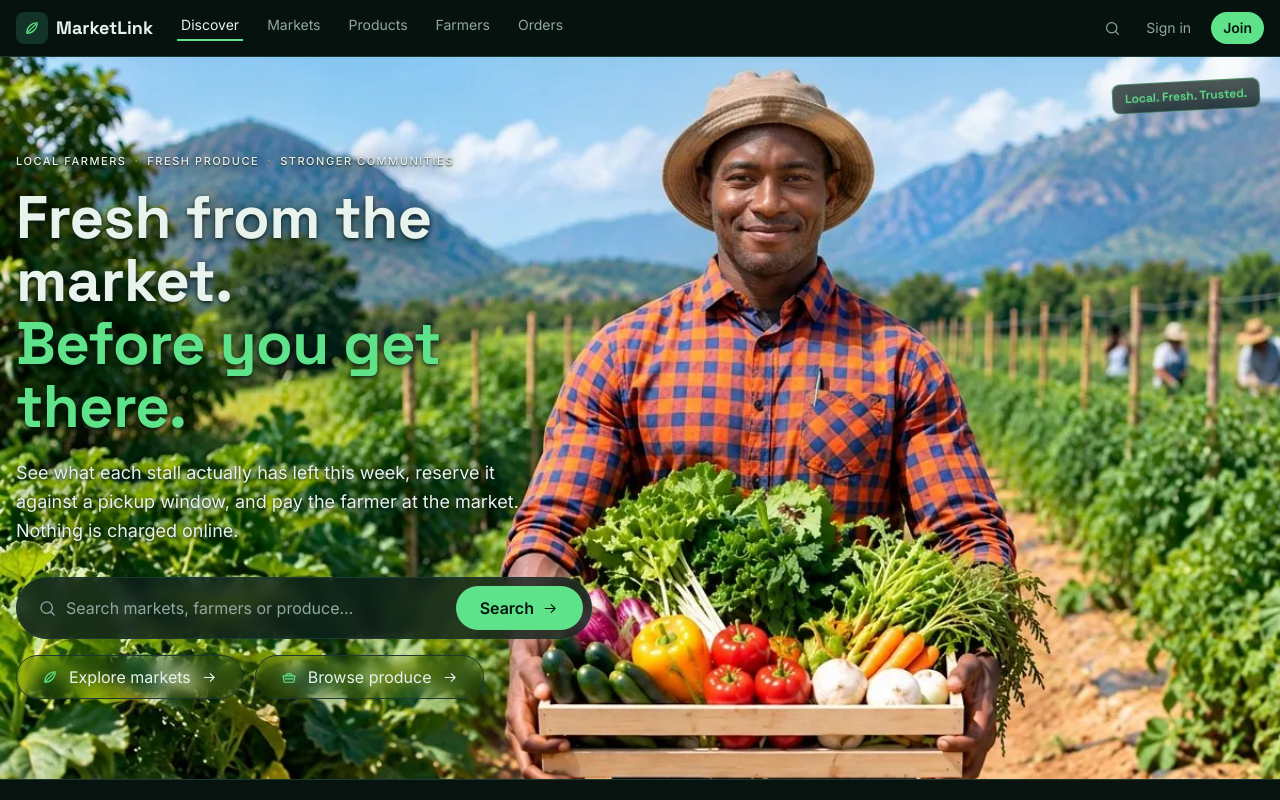
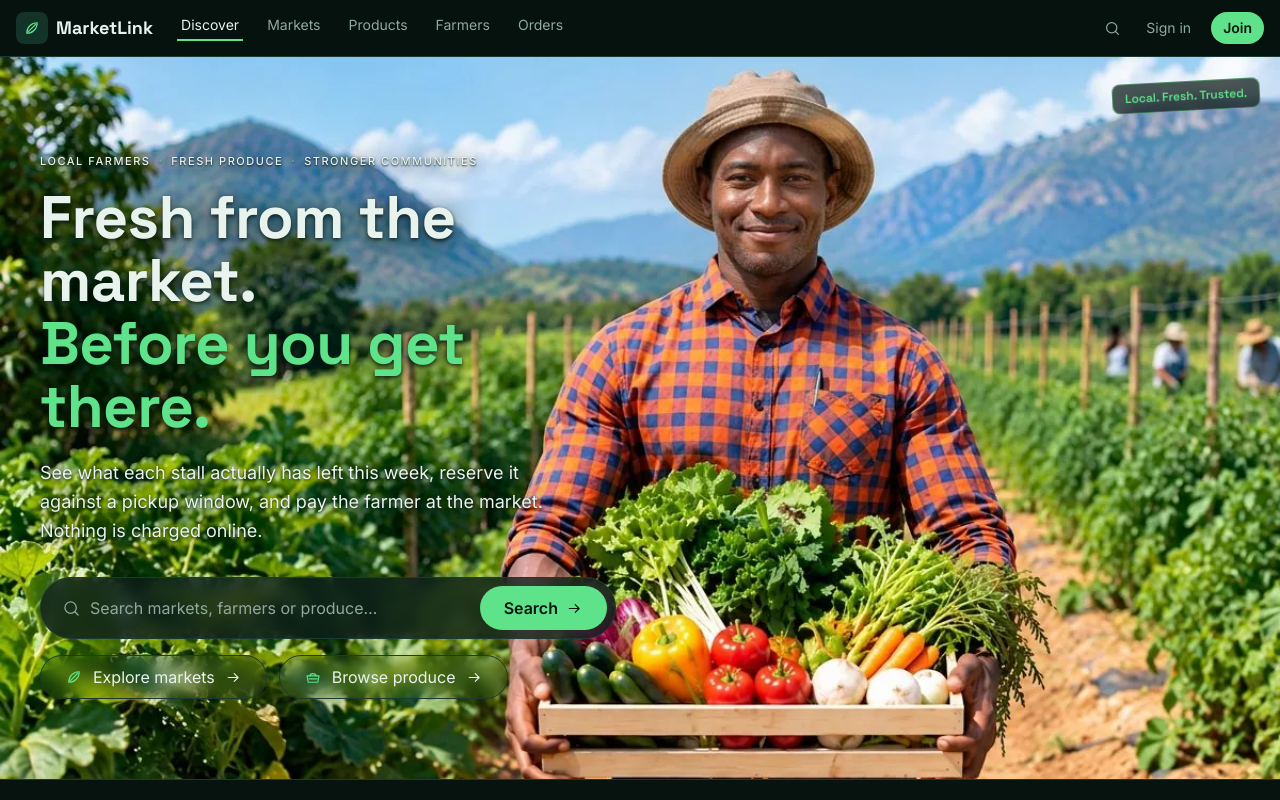
Before and after one commit to wilsonwilas123-a11y/MarketLink, a React (Vite) app in the folder client/: page / in a window 1280 px wide. Shown: the top 800 px of the page. Built offline with nearby package versions, Linux system fonts and the light colour scheme; no server answers.

Commit message:
5: pull the hero copy toward the left edge
The shared max-w-7xl column centred the headline on wide screens, which left a
tall empty gutter between it and the edge of the photograph. The hero band gets
its own wider container and side padding now.

```diff
--- a/client/src/pages/Home.tsx
+++ b/client/src/pages/Home.tsx
@@ -60,7 +60,7 @@ function Hero() {
         />
       </picture>
 
-      <div className="mx-auto flex max-w-7xl flex-col px-4 pb-14 pt-16 md:pb-20 md:pt-24">
+      <div className="mx-auto flex w-full max-w-[1680px] flex-col px-6 pb-14 pt-16 md:px-10 md:pb-20 md:pt-24">
         <div className="max-w-2xl lg:max-w-xl">
           <Reveal className="flex flex-col" y={12} stagger={0.07}>
             <p className="flex flex-wrap items-center gap-x-2 text-[11px] font-medium uppercase tracking-[0.14em] text-primary [text-shadow:0_1px_2px_rgba(4,21,14,0.9),0_2px_18px_rgba(4,21,14,0.85)]">
```
